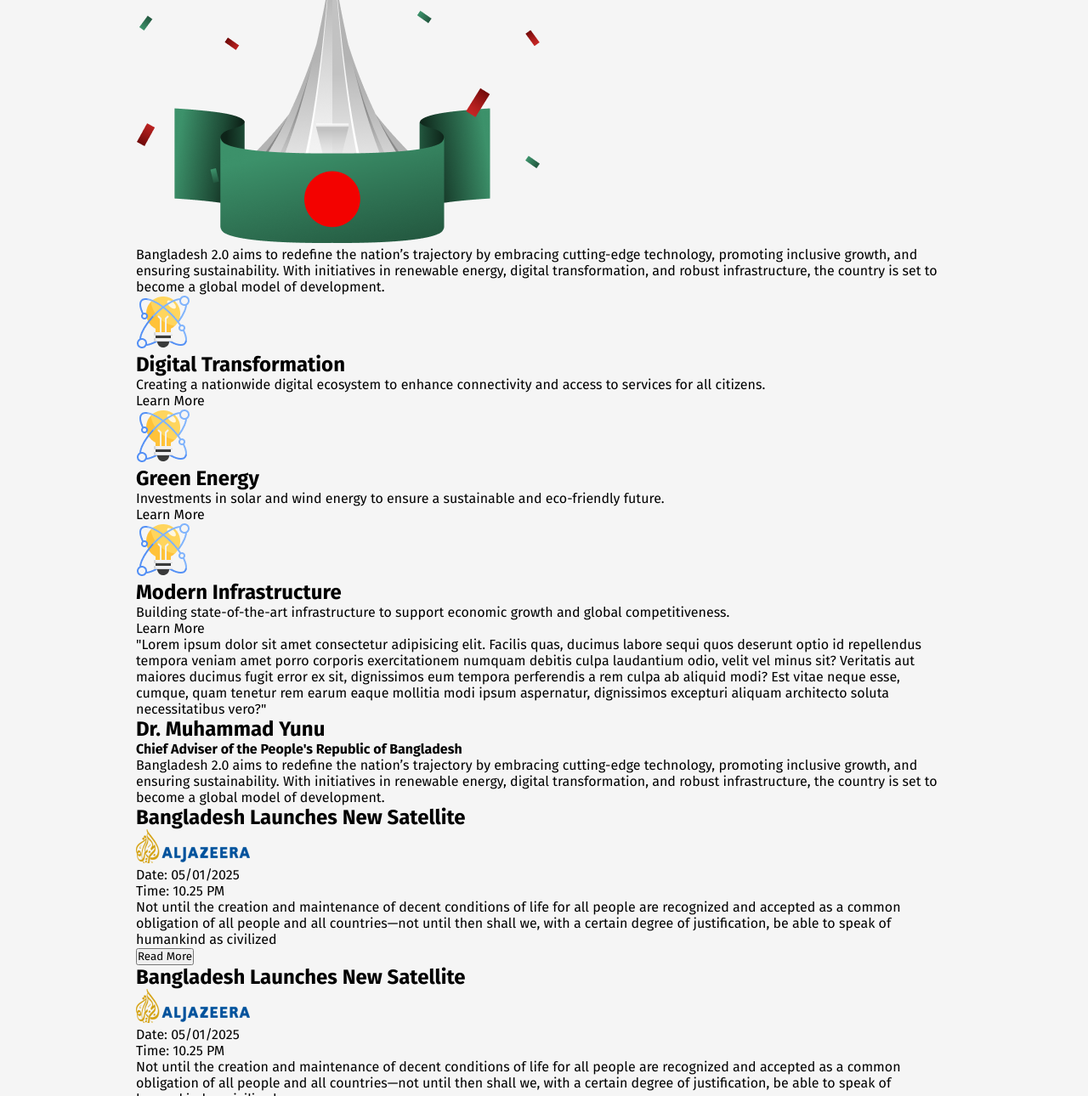
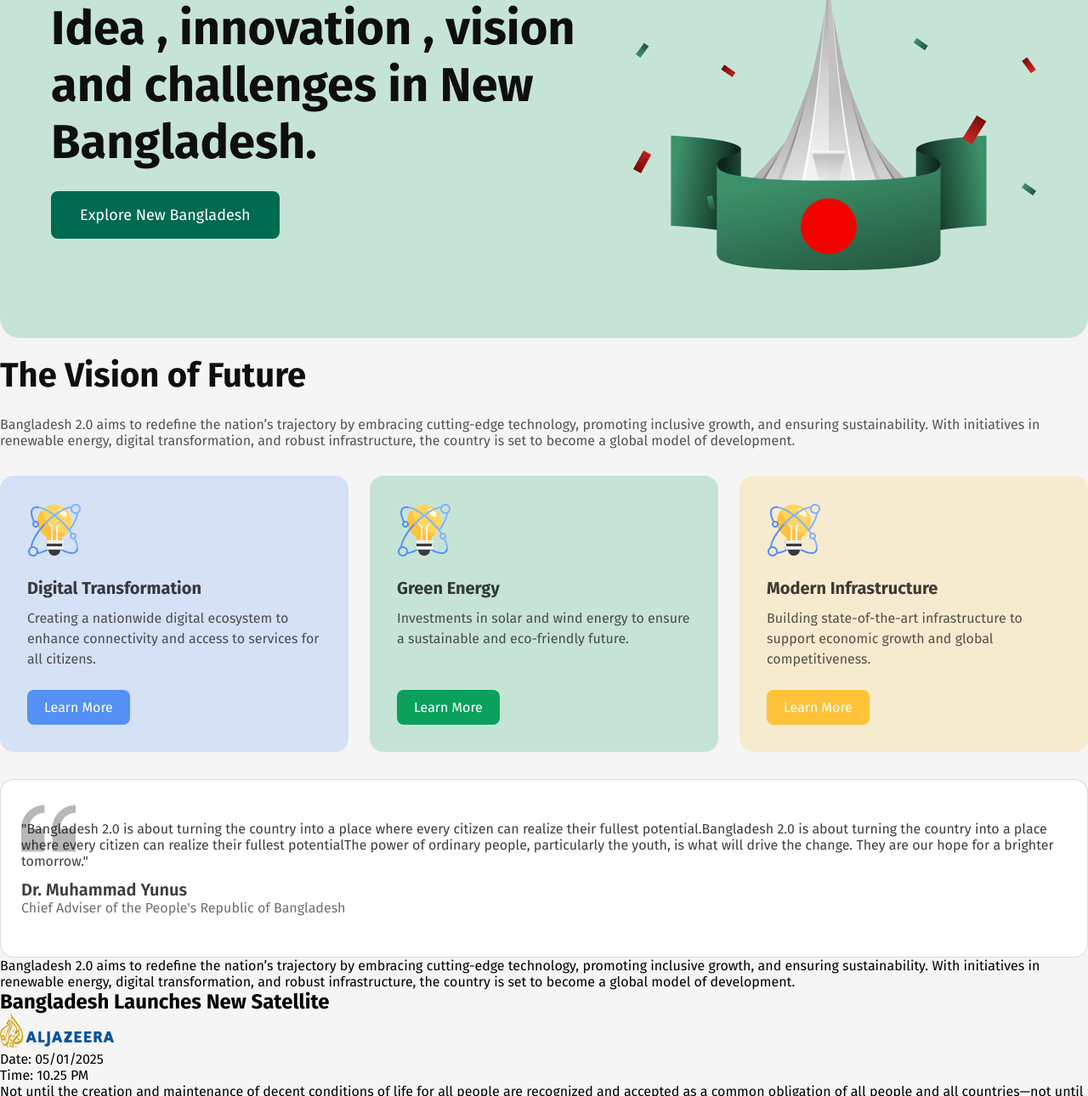
Before and after one commit to nabila-nowshin/Bangladesh-2.0, a plain HTML site: page index.html in a window 1280 px wide. Shown: the part 298-1588 px from the top of the page at 85% size. Drawn offline with Linux system fonts and the light colour scheme.

Commit message:
banner and vision section completed

```diff
--- a/index.html
+++ b/index.html
@@ -20,7 +20,7 @@
                 <h2 class="banner-title">Bangladesh 2.0</h2>
                 <h4 class="banner-description">Idea , innovation ,
                     vision and challenges in New Bangladesh.</h4>
-                <button class="banner-button">Explore New Bangladesh</button>
+                <button class="primary-btn">Explore New Bangladesh</button>
             </div>
             <img src="images/hero.png" alt="">
         </div>
@@ -28,29 +28,33 @@
     <main>
         <section class="pillars"></section>
         <section class="vision">
-            <p>Bangladesh 2.0 aims to redefine the nation’s trajectory by embracing cutting-edge technology, promoting inclusive growth, and ensuring sustainability. With initiatives in renewable energy, digital transformation, and robust infrastructure, the country is set to become a global model of development.</p>
-            <div class="visions">
-                <img src="images/card-icon.png" alt="">
+            <h2 class="section-title">The Vision of Future</h2>
+            <p class="section-description">Bangladesh 2.0 aims to redefine the nation’s trajectory by embracing cutting-edge technology, promoting inclusive growth, and ensuring sustainability. With initiatives in renewable energy, digital transformation, and robust infrastructure, the country is set to become a global model of development.</p>
+            <div class="vision-list">
+                <div class="visions bg-blue">
+                    <div class="vision-img"><img src="images/card-icon.png" alt=""></div>
                     <h2 class="vision-title">Digital Transformation</h2>
-                <p class="vision-description">Creating a nationwide digital ecosystem to enhance connectivity and access to services for all citizens.</p>
-                <div class="vision-button">Learn More</div>
+                    <p class="vision-description ">Creating a nationwide digital ecosystem to enhance connectivity and access to services for all citizens.</p>
+                    <button class="secondary-btn blue-button">Learn More</button>
                 </div>
-            <div class="visions">
-                <img src="images/card-icon.png" alt="">
+                <div class="visions bg-green">
+                    <div class="vision-img"><img src="images/card-icon.png" alt=""></div>
                     <h2 class="vision-title">Green Energy</h2>
                     <p class="vision-description">Investments in solar and wind energy to ensure a sustainable and eco-friendly future.</p>
-                <div class="vision-button">Learn More</div>
+                    <button class="secondary-btn green-button">Learn More</button>
                 </div>
-            <div class="visions">
-                <img src="images/card-icon.png" alt="">
+                <div class="visions bg-yellow">
+                    <div class="vision-img"><img src="images/card-icon.png" alt=""></div>
                     <h2 class="vision-title">Modern Infrastructure</h2>
                     <p class="vision-description">Building state-of-the-art infrastructure to support economic growth and global competitiveness.</p>
-                <div class="vision-button">Learn More</div>
+                    <button class="secondary-btn yellow-button">Learn More</button>
                 </div>
+            </div>
+
             <div class="speech">
-                <p class="speech-description">"Lorem ipsum dolor sit amet consectetur adipisicing elit. Facilis quas, ducimus labore sequi quos deserunt optio id repellendus tempora veniam amet porro corporis exercitationem numquam debitis culpa laudantium odio, velit vel minus sit? Veritatis aut maiores ducimus fugit error ex sit, dignissimos eum tempora perferendis a rem culpa ab aliquid modi? Est vitae neque esse, cumque, quam tenetur rem earum eaque mollitia modi ipsum aspernatur, dignissimos excepturi aliquam architecto soluta necessitatibus vero?"</p>
-                <h2 class="speaker">Dr. Muhammad Yunu</h2>
-                <h4 class="speaker title">Chief Adviser of the People's Republic of Bangladesh</h4>
+                <p class="speech-description">"Bangladesh 2.0 is about turning the country into a place where every citizen can realize their fullest potential.Bangladesh 2.0 is about turning the country into a place where every citizen can realize their fullest potentialThe power of ordinary people, particularly the youth, is what will drive the change. They are our hope for a brighter tomorrow."</p>
+                <h2 class="speaker">Dr. Muhammad Yunus</h2>
+                <h4 class="speaker-title">Chief Adviser of the People's Republic of Bangladesh</h4>
             </div>
         </section>
         <section class="opinion"></section>
--- a/styles/style.css
+++ b/styles/style.css
@@ -112,11 +112,62 @@
     padding: 0;
     font-family: "Fira Sans", serif;
  }
+
+ .primary-btn{
+    background-color: #006A50;
+    color:#FFFFFF;
+    padding: 17px 34px;
+    font-size: 18px;
+    font-style: 600;
+    border-radius: 8px;
+    border: none;
+ }
+
+ .secondary-btn{
+    color:#FFFFFF;
+    padding: 11px 20px;
+    font-size: 16px;
+    font-style: 600;
+    border-radius: 8px;
+    border: none;
+ }
+
+ .bg-blue{
+    background-color: rgba(84, 144, 245, .2);
+ }
+ .blue-button{
+    background-color: rgb(84, 144, 245);
+ }
+ .bg-green{
+    background-color: #C6E4D6;
+ }
+ .green-button{
+    background-color: #09A15C;
+ }
+
+ .bg-yellow{
+    background-color: #F7EBCF;
+ }
+ .yellow-button{
+    background-color: #FFC239;
+ }
 body{
-    padding: 0px 160px;
+    width: 1280px;
+    margin: 0 auto;
     background-color: #F5F5F5;
 }
 
+.section-title{
+    font-size: 40px;
+    color: rgba(14,14,14,1);
+    margin-bottom: 24px;
+}
+.section-description,.vision-description{
+    font-size: 16px;
+    color: rgba(14,14,14,.7);
+}
+
+/* navbar styles */
 nav{
     display: flex;
     justify-content: space-between;
@@ -135,3 +186,97 @@ nav button{
     border: 1px solid #006A50;
     border-radius: 8px;
 }
+
+/* navbar done */
+
+.banner{
+    margin:20px 0px;
+    background-color:#C6E4D6;
+    display: flex;
+    gap: 64px;
+    justify-content: space-between;
+    align-items: center;
+    padding: 80px 60px;
+    border-radius: 24px;
+}
+.banner-details{
+    max-width: 622px;
+}
+.banner-title{
+    color: rgba(14,14,14,.5);
+    font-size: 24px;
+    font-weight: 600;
+    margin-bottom: 16px;
+}
+
+.banner-description{
+    color: #0E0E0E;
+    font-size: 56px;
+    font-weight: 700;
+    margin-bottom: 24px;
+}
+
+.vision-list{
+    display: flex;
+    justify-content: space-between;
+    padding: 32px 0;
+}
+
+.visions{
+    display: flex;
+    flex-direction: column;
+    align-items: start;
+    padding: 32px;
+    border-radius: 16px;
+}
+
+.vision-img{
+    width: 64px;
+    height: 64px;
+}
+
+.vision-img{
+    width: 100%;
+    margin-bottom: 24px;
+}
+
+.vision-title{
+    color: rgba(14,14,14,.8);
+    font-size: 20px;
+    font-weight: 700;
+    margin-bottom: 12px;
+}
+
+.vision-description{
+    margin-bottom: 24px;
+    width: 346px;
+    line-height: 24px;
+    flex:1;
+}
+
+.speech{
+    background-image: url(../images/quote-bg.png);
+    background-repeat: no-repeat;
+    background-position: 24px 25px;
+    padding: 48px 24px;
+    background-color:#FFFFFF ;
+    border-radius: 16px;
+    border: 1px solid rgba(14, 14, 14, .15);
+}
+.speech-description{
+    font-size: 16px;
+    color: rgba(14,14,14,.8);
+    margin-bottom: 12px;
+}
+
+.speaker{
+    font-size: 20px;
+    color: rgba(14,14,14,.8);
+    font-weight: 600;
+}
+
+.speaker-title{
+    font-size: 16px;
+    color: rgba(14,14,14,.6);
+    font-weight: 400;
+}
```
Lines whose indentation alone changed are shown as unchanged.
